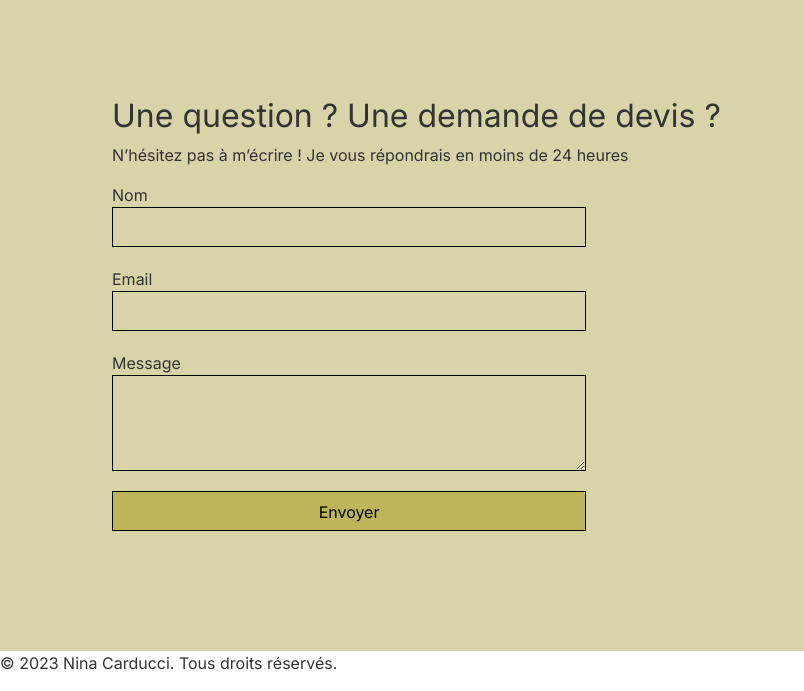
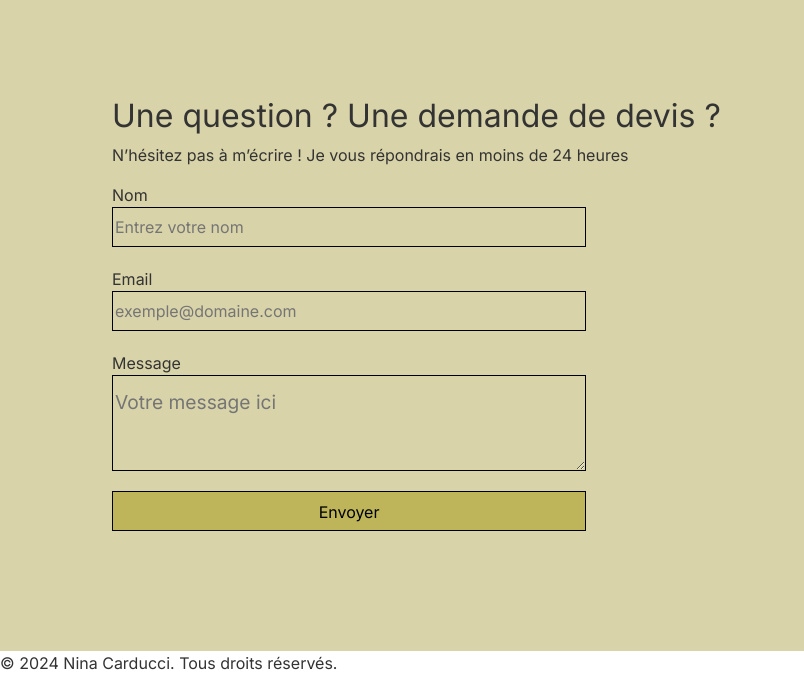
Before and after one commit to TorbosylGit/P4_Photography, a plain HTML site: page index.html in a window 1280 px wide. Shown: the part 4442-5133 px from the top of the page, 0-804 px from the left. Drawn offline with nearby package versions, Linux system fonts and the light colour scheme.

Commit message:
validation formulaire

```diff
--- a/index.html
+++ b/index.html
@@ -27,6 +27,7 @@
         </ul>
     </nav>
 </header >
+<main>
     <section id="header">
         <div id="carouselExampleIndicators" class="carousel slide" data-bs-ride="carousel">
             <div class="carousel-indicators">
@@ -127,7 +128,8 @@
     </section>
     <section class="quote">
         <figure>
-        <blockquote class="quote__text">De manière inconsciente, je crois, je guette un regard, une expression, des traits ou une nostalgie capable de résumer ou plus exactement de révéler une vie
+            <blockquote class="quote__text">
+                De manière inconsciente, je crois, je guette un regard, une expression, des traits ou une nostalgie capable de résumer ou plus exactement de révéler une vie
             </blockquote>
             <figcaption class="quote__author">- Richard Avedon</figcaption>
         </figure>
@@ -139,11 +141,11 @@
                 <p> N’hésitez pas à m’écrire ! Je vous répondrais en moins de 24 heures</p>
                 <form action="" method="post">
                     <label for="nom">Nom</label>
-                <input type="text" name="nom" id="nom">
+                    <input type="text" name="nom" id="nom" placeholder="Entrez votre nom" required>
                     <label for="email">Email</label>
-                <input type="email" name="email" id="email">
+                    <input type="email" name="email" id="email" placeholder="exemple@domaine.com" pattern="[a-z0-9._%+-]+@[a-z0-9.-]+\.[a-z]{2,}$" required>
                     <label for="message">Message</label>
-                <textarea name="message" id="message" cols="30" rows="10"></textarea>
+                    <textarea name="message" id="message" cols="30" rows="10" placeholder="Votre message ici" required></textarea>
                     <input type="submit" value="Envoyer"/>
                 </form>
             </div>
@@ -152,8 +154,9 @@
             </div>
         </div>
     </section>
+</main>
 <footer>
-	<p>&copy; 2023 Nina Carducci. Tous droits réservés.</p>
+	<p>&copy; 2024 Nina Carducci. Tous droits réservés.</p>
 </footer>
 </body>
 </html>
```
Lines whose indentation alone changed are shown as unchanged.
